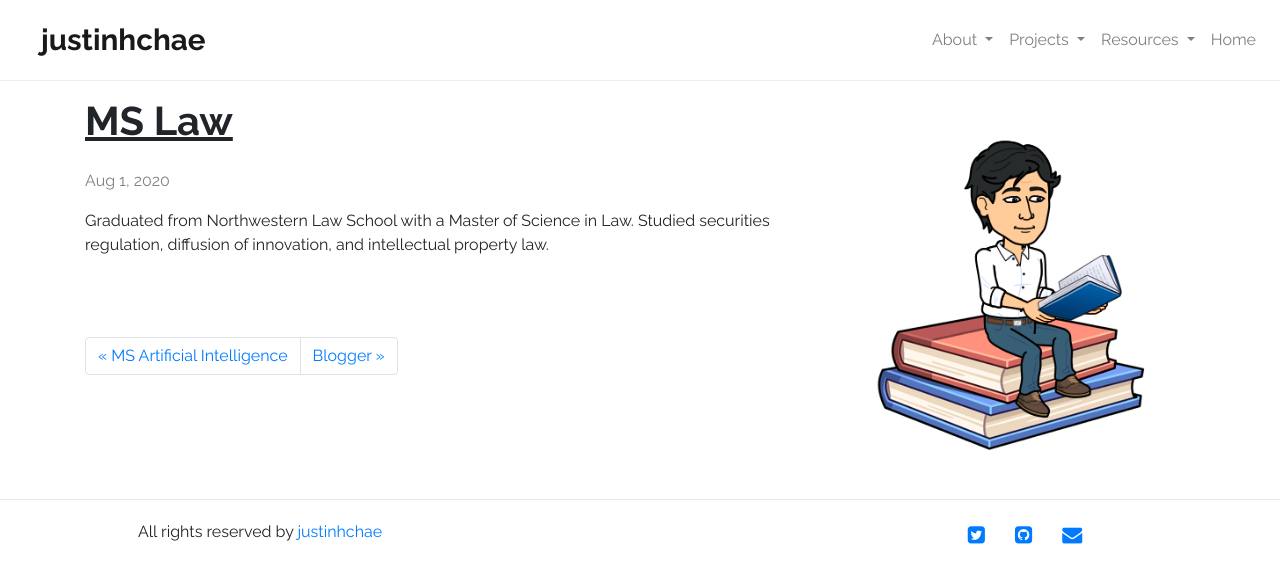
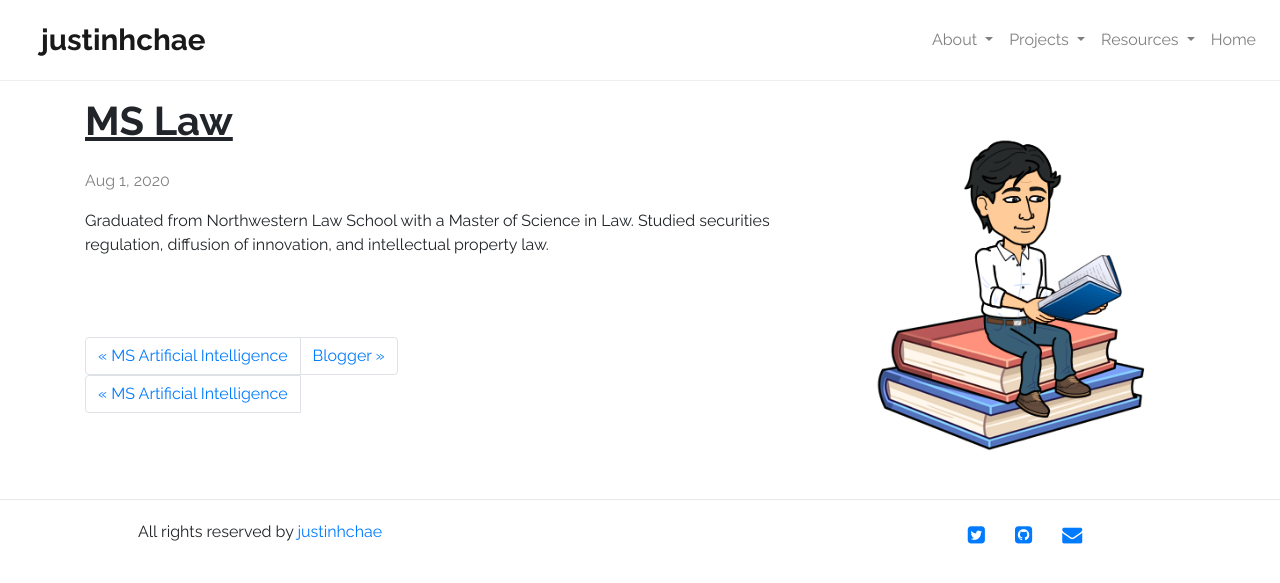
Before and after one commit to justinhchae/justinhchae.github.io, a Jekyll site: the page built from _posts/2019-08-01-msl.markdown, in a window 1280 px wide. Shown: the top 583 px of the page. Built offline with Jekyll 4.4.1, drawn with Linux system fonts in a browser that asks for light colours.

Commit message:
Update post.html

```diff
--- a/_layouts/post.html
+++ b/_layouts/post.html
@@ -28,9 +28,8 @@
         <ul class="pagination">
           {% if page.next.url %}
           <li class="page-item">
-            <a class="page-link" href="#" tabindex="-1"
-              >&laquo; {{page.next.title}}</a
-            >
+            <a class="page-link" href="#" tabindex="-1">&laquo; {{page.next.title}}</a>
+            <a class="page-link" href={{"/" | relative_url}}>&laquo; {{page.next.title}} </a>
           </li>
           {% endif %} {% if page.previous.url %}
           <li class="page-item">
```
